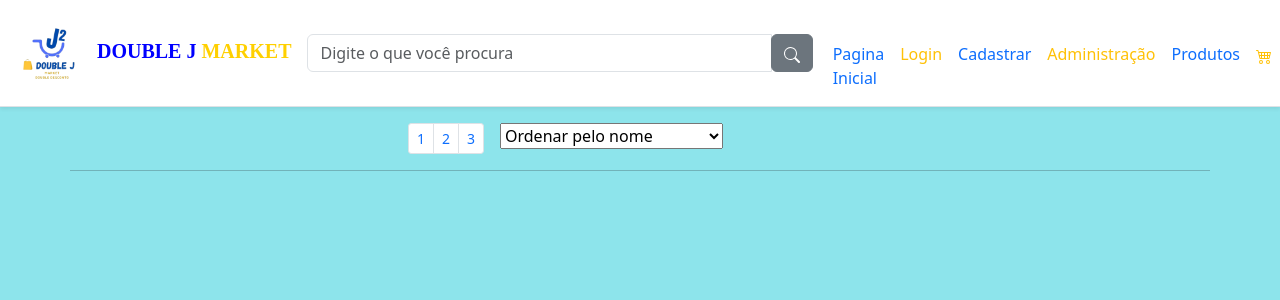
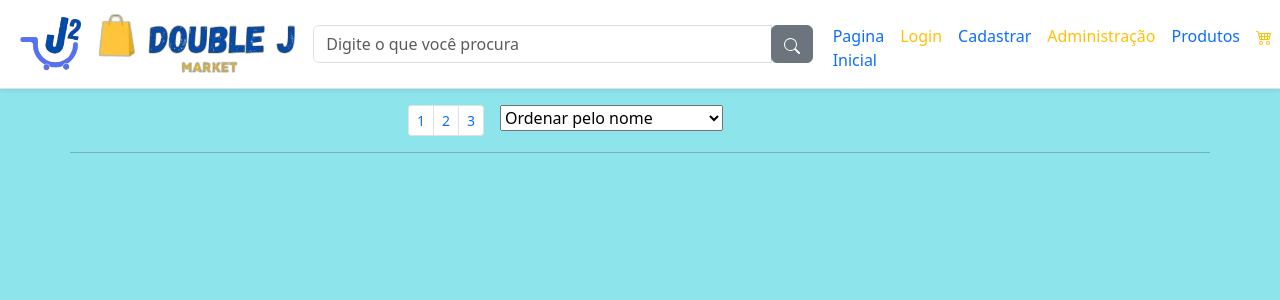
Before and after one commit to jackson51472/Mercado, a Django app: page / in a window 1280 px wide. Shown: the top 300 px of the page. Run offline with Django 4.2, Linux system fonts and the light colour scheme; data that the repository does not hold is empty; parts of the project's set-up code (start-up, migrations or seed data) failed here and were passed over; some libraries are stand-ins or nearby versions.

Commit message:
alterações na logo

```diff
--- a/projeto/aplic/templates/index.html
+++ b/projeto/aplic/templates/index.html
@@ -1,4 +1,4 @@
-<!-- {% load static %} -->
+{% load static %}
 <!DOCTYPE html>
 <html lang="pt-br">
 
@@ -18,27 +18,6 @@
       background-color: rgb(141, 228, 235);
     }
 
-
-    /* Estilos para a nova marca "DOUBLE J MARKET" */
-    .navbar .navbar-brand {
-      font-size: 20px;
-      /* Tamanho do texto */
-      font-family: American Typewriter, serif;
-      font-weight: 700;
-    }
-
-    /* Estilo para o texto "DOUBLE J" */
-    .doublej {
-      color: blue;
-      /* Cor do texto "DOUBLE J" em azul */
-    }
-
-    /* Estilo para o texto "MARKET" */
-    .market {
-      color: rgb(255, 208, 0);
-      /* Cor do texto "MARKET" em amarelo */
-    }
-
     /* Estilos para o novo ícone do carrinho */
     .navbar .navbar-brand .cart-icon {
       width: 54px;
@@ -54,6 +33,11 @@
       width: 80px;
       /* Ajuste o tamanho conforme necessário */
     }
+    .letras{
+      width: 200px;
+      height: auto;
+    }
+
   </style>
 </head>
 
@@ -62,9 +46,8 @@
   <nav class="navbar navbar-expand-lg navbar-dark bg-white border-bottom shadow-sm mb-3">
     <div class="container">
       <a class="navbar-brand" href="#">
-        <img class="logo" src="{% static 'img/logo.png' %}" alt="Logo">
-        <span class="doublej">DOUBLE J</span>
-        <span class="market">MARKET</span>
+        <img class="logo" src="media/logo2.png" alt="Logo">
+        <img class="letras" src="media/letras.png" alt="Logo">
       </a>
       <div class="input-group">
         <input type="text" class="form-control" placeholder="Digite o que você procura">
--- a/projeto/projeto/settings.py
+++ b/projeto/projeto/settings.py
@@ -122,7 +122,7 @@ USE_TZ = True
 # Static files (CSS, JavaScript, Images)
 # https://docs.djangoproject.com/en/4.2/howto/static-files/
 
-STATIC_URL = 'static/'
+STATIC_URL = '/static/'
 STATIC_ROOT = os.path.join(BASE_DIR, 'staticfiles')
 
 MEDIA_URL = '/media/'
```
Also changed, not shown: projeto/media/9081bdee-0134-4d21-8d42-5c80637046fc.jfif (added), projeto/media/9081bdee-0134-4d21-8d42-5c80637046fc.thumb.jfif (added), projeto/media/letras.png (added), projeto/media/logo2.png (added), projeto/static/img/logo.png (deleted), 1 other file.
